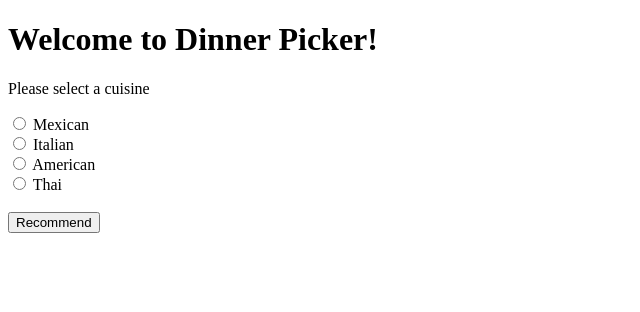
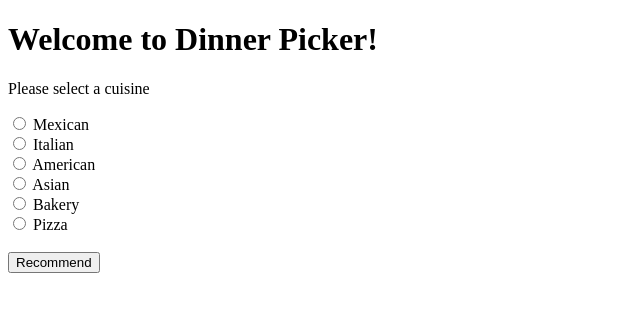
Before and after one commit to BuccoBruce/dinner-finder, a Python web app: template templates/index.html in a window 1280 px wide. Shown: the top 312 px of the page, without its empty margins (0-640 px from the left). Run offline with Jinja, Linux system fonts and the light colour scheme; the template is opened without the code that fills it, so the values that code supplies are empty.

Commit message:
Split Italian into Pizza and Italian Redirected invalid cuisine to home page. Added many more entries for DB

```diff
--- a/templates/index.html
+++ b/templates/index.html
@@ -14,8 +14,14 @@
         <input type="radio" id="american" name="cuisine" value="American">
         <label for="american">American</label><br>
 
-        <input type="radio" id="thai" name="cuisine" value="Thai">
-        <label for="thai">Thai</label><br>
+        <input type="radio" id="asian" name="cuisine" value="Asian">
+        <label for="asian">Asian</label><br>
+
+        <input type="radio" id="bakery" name="cuisine" value="Bakery">
+        <label for="bakery">Bakery</label><br>
+
+        <input type="radio" id="pizza" name="cuisine" value="Pizza">
+        <label for="pizza">Pizza</label><br>
 
         <br>
         <input type="submit" id="recommend" value="Recommend">
```
Also changed, not shown: app.py (+10 -9 lines), dinnerfinder.db.
